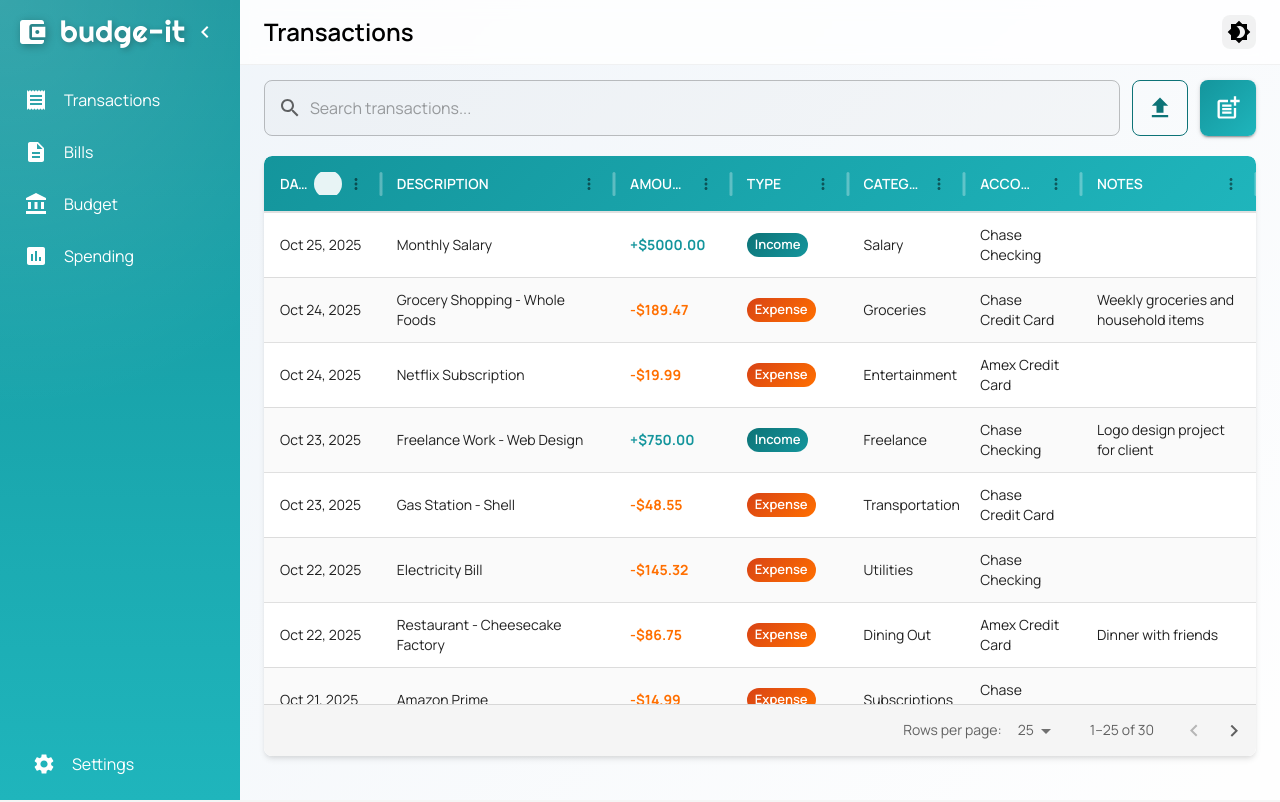
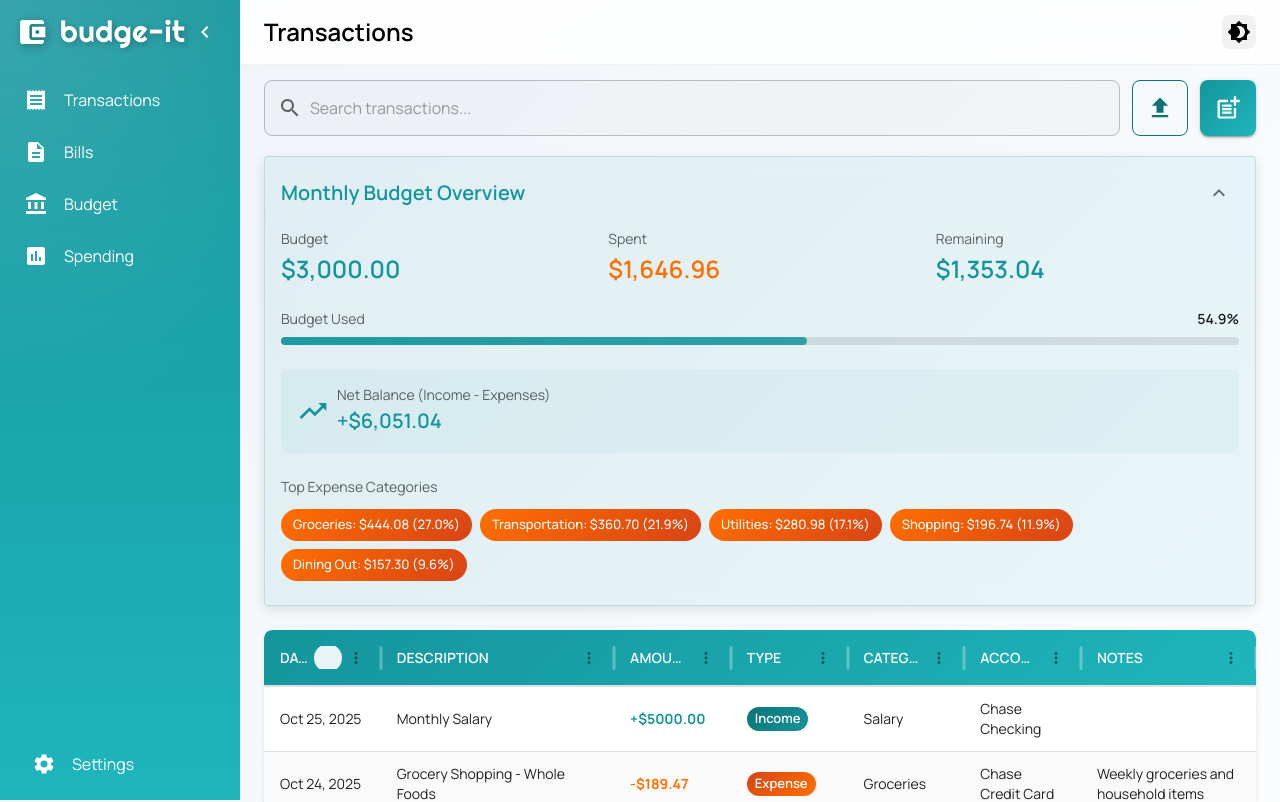
Before and after one commit to mctelinde/budge-it, a React (Create React App) app: page /app/transactions in a window 1280 px wide. Shown: the top 802 px of the page. Built offline with nearby package versions, Linux system fonts and the light colour scheme.

Commit message:
feat: Add BudgetCard component to display budget overview and top expense categories

```diff
--- /dev/null
+++ b/src/components/BudgetCard.tsx
@@ -0,0 +1,214 @@
+import React from 'react';
+import {
+  Card,
+  CardContent,
+  Box,
+  Typography,
+  Chip,
+  LinearProgress,
+  useTheme,
+  IconButton,
+  Collapse,
+} from '@mui/material';
+import {
+  ExpandMore as ExpandMoreIcon,
+  TrendingUp,
+  TrendingDown,
+} from '@mui/icons-material';
+
+interface BudgetCardProps {
+  budgetTotal: number;
+  spent: number;
+  income: number;
+  topCategories: { category: string; amount: number; percentage: number }[];
+}
+
+export const BudgetCard: React.FC<BudgetCardProps> = ({
+  budgetTotal,
+  spent,
+  income,
+  topCategories,
+}) => {
+  const theme = useTheme();
+  const [expanded, setExpanded] = React.useState(true);
+
+  const remaining = budgetTotal - spent;
+  const percentageUsed = (spent / budgetTotal) * 100;
+  const netBalance = income - spent;
+
+  const getProgressColor = () => {
+    if (percentageUsed < 70) return '#14959c';
+    if (percentageUsed < 90) return '#ff9800';
+    return '#ff6f00';
+  };
+
+  return (
+    <Card
+      sx={{
+        mb: 3,
+        background: theme.palette.mode === 'dark'
+          ? 'linear-gradient(135deg, rgba(13, 115, 119, 0.15) 0%, rgba(20, 149, 156, 0.15) 100%)'
+          : 'linear-gradient(135deg, rgba(20, 149, 156, 0.08) 0%, rgba(31, 181, 188, 0.08) 100%)',
+        backdropFilter: 'blur(10px)',
+        border: `1px solid ${theme.palette.mode === 'dark' ? 'rgba(20, 149, 156, 0.3)' : 'rgba(20, 149, 156, 0.2)'}`,
+        boxShadow: theme.palette.mode === 'dark'
+          ? '0 4px 12px rgba(0, 0, 0, 0.3)'
+          : '0 4px 12px rgba(0, 0, 0, 0.1)',
+      }}
+    >
+      <CardContent>
+        <Box sx={{ display: 'flex', justifyContent: 'space-between', alignItems: 'center', mb: 2 }}>
+          <Typography variant="h6" sx={{ fontWeight: 600, color: '#14959c' }}>
+            Monthly Budget Overview
+          </Typography>
+          <IconButton
+            onClick={() => setExpanded(!expanded)}
+            sx={{
+              transform: expanded ? 'rotate(180deg)' : 'rotate(0deg)',
+              transition: 'transform 0.3s',
+            }}
+          >
+            <ExpandMoreIcon />
+          </IconButton>
+        </Box>
+
+        <Collapse in={expanded}>
+          <Box>
+            {/* Budget Stats */}
+            <Box
+              sx={{
+                display: 'grid',
+                gridTemplateColumns: { xs: '1fr', sm: 'repeat(3, 1fr)' },
+                gap: 3,
+                mb: 3,
+              }}
+            >
+              <Box>
+                <Typography variant="body2" color="text.secondary" sx={{ mb: 0.5 }}>
+                  Budget
+                </Typography>
+                <Typography variant="h5" sx={{ fontWeight: 600, color: '#14959c' }}>
+                  ${budgetTotal.toLocaleString('en-US', { minimumFractionDigits: 2, maximumFractionDigits: 2 })}
+                </Typography>
+              </Box>
+
+              <Box>
+                <Typography variant="body2" color="text.secondary" sx={{ mb: 0.5 }}>
+                  Spent
+                </Typography>
+                <Typography variant="h5" sx={{ fontWeight: 600, color: '#ff6f00' }}>
+                  ${spent.toLocaleString('en-US', { minimumFractionDigits: 2, maximumFractionDigits: 2 })}
+                </Typography>
+              </Box>
+
+              <Box>
+                <Typography variant="body2" color="text.secondary" sx={{ mb: 0.5 }}>
+                  Remaining
+                </Typography>
+                <Typography
+                  variant="h5"
+                  sx={{
+                    fontWeight: 600,
+                    color: remaining >= 0 ? '#14959c' : '#d84315',
+                  }}
+                >
+                  ${Math.abs(remaining).toLocaleString('en-US', { minimumFractionDigits: 2, maximumFractionDigits: 2 })}
+                </Typography>
+              </Box>
+            </Box>
+
+            {/* Progress Bar */}
+            <Box sx={{ mb: 3 }}>
+              <Box sx={{ display: 'flex', justifyContent: 'space-between', mb: 1 }}>
+                <Typography variant="body2" color="text.secondary">
+                  Budget Used
+                </Typography>
+                <Typography variant="body2" sx={{ fontWeight: 600 }}>
+                  {percentageUsed.toFixed(1)}%
+                </Typography>
+              </Box>
+              <LinearProgress
+                variant="determinate"
+                value={Math.min(percentageUsed, 100)}
+                sx={{
+                  height: 8,
+                  borderRadius: 4,
+                  backgroundColor: theme.palette.mode === 'dark'
+                    ? 'rgba(255, 255, 255, 0.1)'
+                    : 'rgba(0, 0, 0, 0.1)',
+                  '& .MuiLinearProgress-bar': {
+                    background: `linear-gradient(90deg, ${getProgressColor()} 0%, ${getProgressColor()}dd 100%)`,
+                    borderRadius: 4,
+                  },
+                }}
+              />
+            </Box>
+
+            {/* Net Balance */}
+            <Box
+              sx={{
+                display: 'flex',
+                alignItems: 'center',
+                gap: 1,
+                p: 2,
+                borderRadius: 2,
+                background: theme.palette.mode === 'dark'
+                  ? netBalance >= 0
+                    ? 'rgba(20, 149, 156, 0.1)'
+                    : 'rgba(216, 67, 21, 0.1)'
+                  : netBalance >= 0
+                    ? 'rgba(20, 149, 156, 0.05)'
+                    : 'rgba(216, 67, 21, 0.05)',
+                mb: 3,
+              }}
+            >
+              {netBalance >= 0 ? (
+                <TrendingUp sx={{ color: '#14959c', fontSize: '2rem' }} />
+              ) : (
+                <TrendingDown sx={{ color: '#d84315', fontSize: '2rem' }} />
+              )}
+              <Box>
+                <Typography variant="body2" color="text.secondary">
+                  Net Balance (Income - Expenses)
+                </Typography>
+                <Typography
+                  variant="h6"
+                  sx={{
+                    fontWeight: 600,
+                    color: netBalance >= 0 ? '#14959c' : '#d84315',
+                  }}
+                >
+                  {netBalance >= 0 ? '+' : '-'}${Math.abs(netBalance).toLocaleString('en-US', { minimumFractionDigits: 2, maximumFractionDigits: 2 })}
+                </Typography>
+              </Box>
+            </Box>
+
+            {/* Top Expense Categories */}
+            <Box>
+              <Typography variant="body2" color="text.secondary" sx={{ mb: 1.5 }}>
+                Top Expense Categories
+              </Typography>
+              <Box sx={{ display: 'flex', flexWrap: 'wrap', gap: 1 }}>
+                {topCategories.map((cat, index) => (
+                  <Chip
+                    key={index}
+                    label={`${cat.category}: $${cat.amount.toFixed(2)} (${cat.percentage.toFixed(1)}%)`}
+                    sx={{
+                      background: 'linear-gradient(135deg, #ff6f00 0%, #d84315 100%)',
+                      color: '#ffffff',
+                      fontWeight: 500,
+                      fontSize: '0.813rem',
+                      '&:hover': {
+                        background: 'linear-gradient(135deg, #e65100 0%, #bf360c 100%)',
+                      },
+                    }}
+                  />
+                ))}
+              </Box>
+            </Box>
+          </Box>
+        </Collapse>
+      </CardContent>
+    </Card>
+  );
+};
--- a/src/pages/TransactionsPage.tsx
+++ b/src/pages/TransactionsPage.tsx
@@ -20,6 +20,7 @@ import {
 } from '@mui/icons-material';
 import { TransactionDialog } from '../components/TransactionDialog';
 import { TransactionTable } from '../components/TransactionTable';
+import { BudgetCard } from '../components/BudgetCard';
 import { mockTransactions, Transaction } from '../data/mockData';
 
 export const TransactionsPage: React.FC = () => {
@@ -30,6 +31,32 @@ export const TransactionsPage: React.FC = () => {
   const [transactions, setTransactions] = useState(mockTransactions);
   const [editingTransaction, setEditingTransaction] = useState<Transaction | undefined>();
   const [csvFile, setCsvFile] = useState<File | null>(null);
+
+  // Calculate budget metrics
+  const monthlyBudget = 3000; // This could come from settings/user preferences
+  const totalExpenses = transactions
+    .filter(t => t.type === 'expense')
+    .reduce((sum, t) => sum + t.amount, 0);
+  const totalIncome = transactions
+    .filter(t => t.type === 'income')
+    .reduce((sum, t) => sum + t.amount, 0);
+
+  // Calculate top expense categories
+  const expensesByCategory = transactions
+    .filter(t => t.type === 'expense')
+    .reduce((acc, t) => {
+      acc[t.category] = (acc[t.category] || 0) + t.amount;
+      return acc;
+    }, {} as Record<string, number>);
+
+  const topCategories = Object.entries(expensesByCategory)
+    .map(([category, amount]) => ({
+      category,
+      amount,
+      percentage: (amount / totalExpenses) * 100,
+    }))
+    .sort((a, b) => b.amount - a.amount)
+    .slice(0, 5);
 
   // Filter transactions based on search query
   const filteredTransactions = transactions.filter(transaction => {
@@ -240,6 +267,13 @@ export const TransactionsPage: React.FC = () => {
         </Button>
       </Stack>
 
+      <BudgetCard
+        budgetTotal={monthlyBudget}
+        spent={totalExpenses}
+        income={totalIncome}
+        topCategories={topCategories}
+      />
+
       <TransactionTable
         transactions={filteredTransactions}
         onEditTransaction={handleEditTransaction}
```
